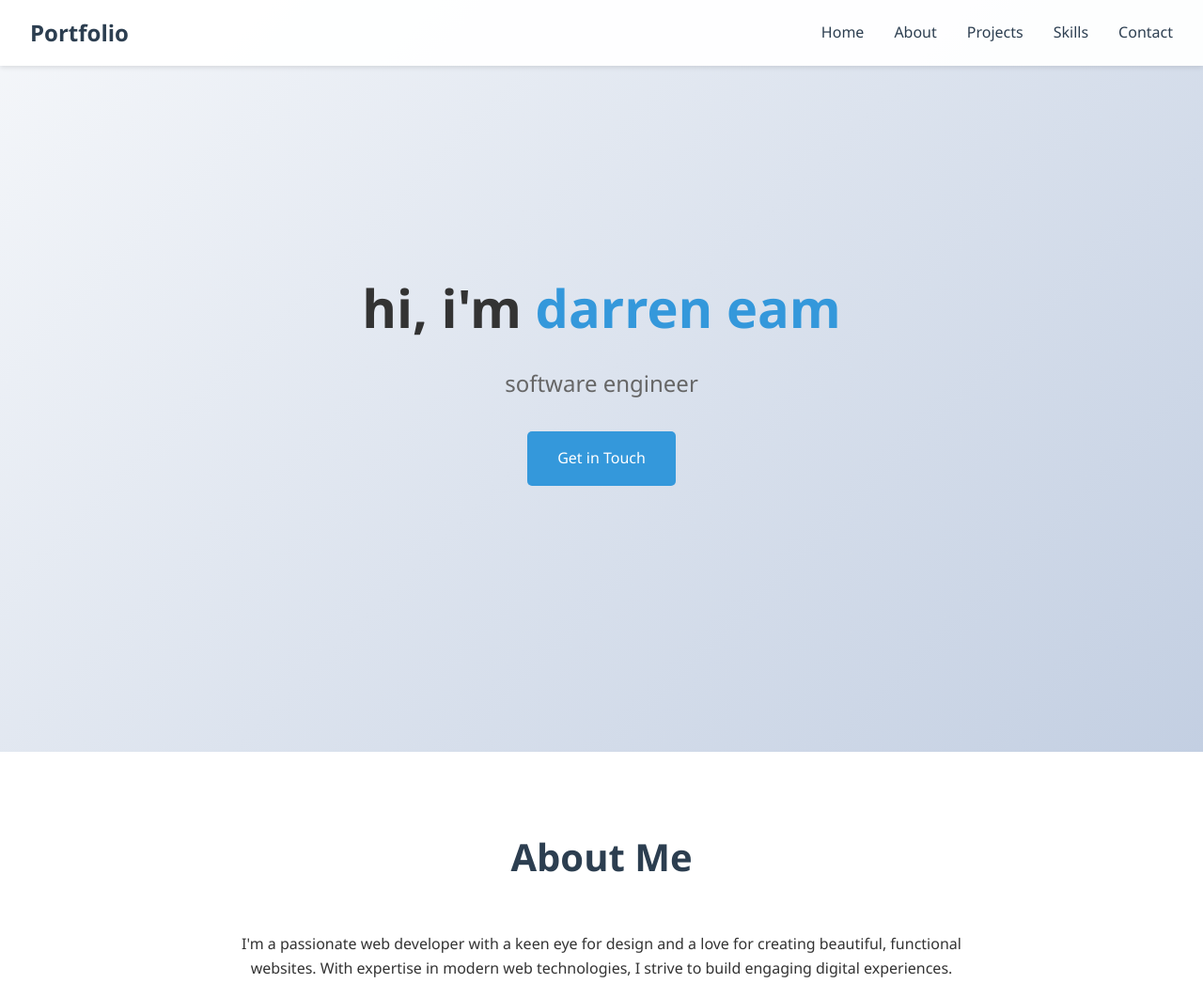
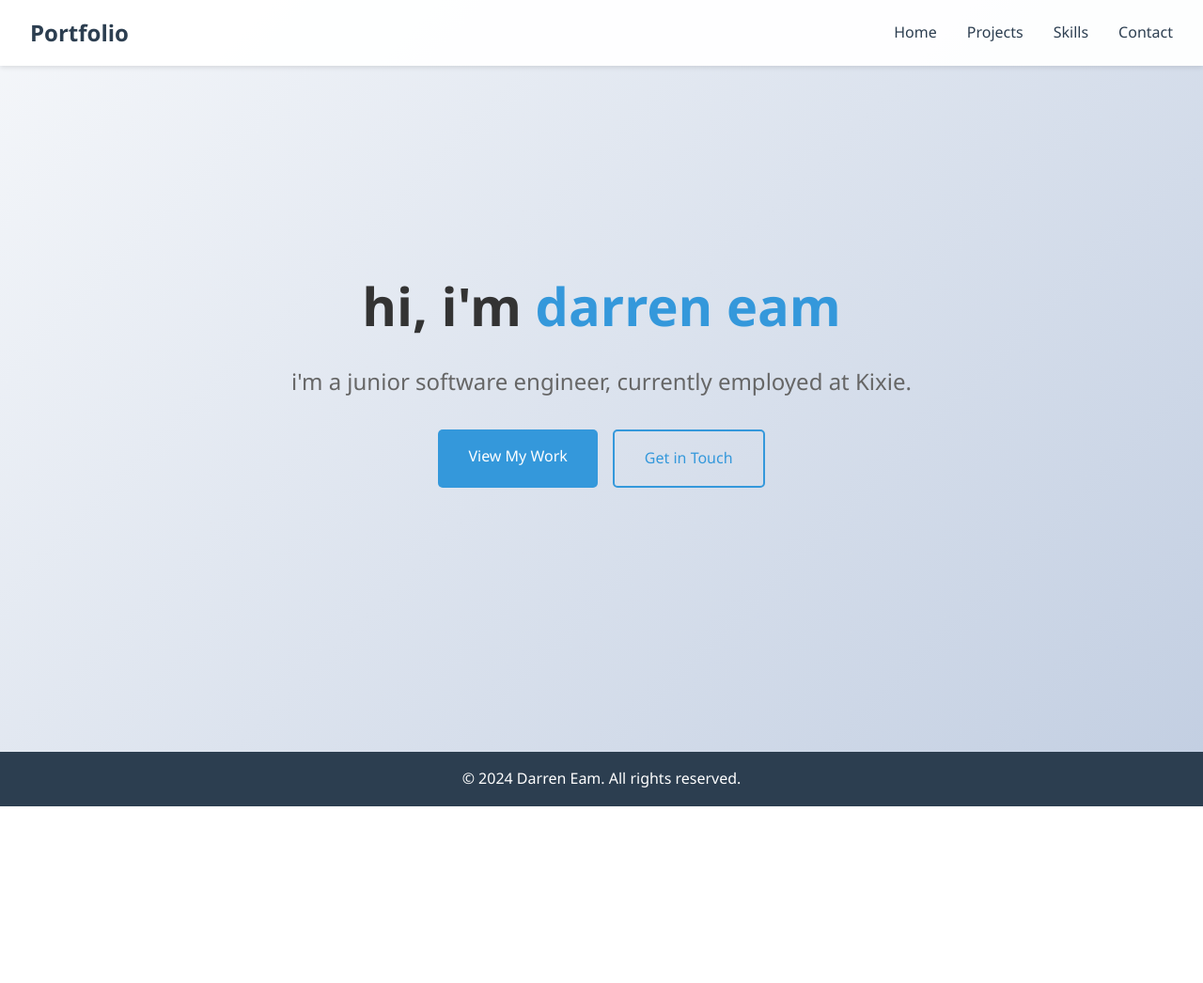
Before and after one commit to deam65/personal-website, a website: page index.html in a window 1280 px wide. Shown: the top 1046 px of the page at 94% size. After the commit the page ends 858 px from the top, so only its background shows below. Drawn offline with Linux system fonts and the light colour scheme.

Commit message:
updated to use page routing

```diff
--- a/index.html
+++ b/index.html
@@ -3,117 +3,42 @@
 <head>
     <meta charset="UTF-8">
     <meta name="viewport" content="width=device-width, initial-scale=1.0">
-    <title>My Portfolio</title>
+    <title>Darren Eam - Portfolio</title>
     <link rel="stylesheet" href="styles.css">
     <link rel="stylesheet" href="https://cdnjs.cloudflare.com/ajax/libs/font-awesome/6.0.0/css/all.min.css">
 </head>
 <body>
+    <div id="app">
         <nav class="navbar">
             <div class="nav-brand">Portfolio</div>
             <ul class="nav-links">
-            <li><a href="#home">Home</a></li>
-            <li><a href="#about">About</a></li>
-            <li><a href="#projects">Projects</a></li>
-            <li><a href="#skills">Skills</a></li>
-            <li><a href="#contact">Contact</a></li>
+                <li><a href="/" data-link>Home</a></li>
+                <li><a href="/projects" data-link>Projects</a></li>
+                <li><a href="/skills" data-link>Skills</a></li>
+                <li><a href="/contact" data-link>Contact</a></li>
             </ul>
         </nav>
 
-    <section id="home" class="hero">
+        <section class="hero">
             <div class="hero-content">
                 <h1>hi, i'm <span class="highlight">darren eam</span></h1>
-            <p class="subtitle">software engineer</p>
-            <a href="#contact" class="cta-button">Get in Touch</a>
-        </div>
-    </section>
-
-    <section id="about" class="about">
-        <h2>About Me</h2>
-        <div class="about-content">
-            <div class="about-text">
-                <p>I'm a passionate web developer with a keen eye for design and a love for creating beautiful, functional websites. With expertise in modern web technologies, I strive to build engaging digital experiences.</p>
-            </div>
-        </div>
-    </section>
-
-    <section id="projects" class="projects">
-        <h2>My Projects</h2>
-        <div class="project-grid">
-            <div class="project-card">
-                <img src="https://via.placeholder.com/300x200" alt="Sluglife Website">
-                <h3>Sluglife Website</h3>
-                <p>An online storefront for Sluglife, built with Ruby on Rails. Features include product management, shopping cart functionality, and user authentication.</p>
-                <a href="https://github.com/deam65/Sluglife-Website" class="project-link">View Project</a>
-            </div>
-            <div class="project-card">
-                <img src="https://via.placeholder.com/300x200" alt="FiTrak Web">
-                <h3>FiTrak Web</h3>
-                <p>A Rails-based web application that connects fitness trainers with potential clients. Includes features for scheduling, payment processing, and client management.</p>
-                <a href="https://github.com/deam65/FiTrak-Web" class="project-link">View Project</a>
-            </div>
-            <div class="project-card">
-                <img src="https://via.placeholder.com/300x200" alt="Multithreaded HTTP Server">
-                <h3>Multithreaded HTTP Server</h3>
-                <p>A C-based multithreaded HTTP server with load balancing capabilities, developed for CSE-130: Principles of Computer System Design.</p>
-                <a href="https://github.com/deam65/Multithreaded-httpserver-loadbalancer" class="project-link">View Project</a>
-            </div>
-        </div>
-    </section>
-
-    <section id="skills" class="skills">
-        <h2>Skills</h2>
-        <div class="skills-grid">
-            <div class="skill-category">
-                <h3>Frontend</h3>
-                <ul>
-                    <li>HTML5</li>
-                    <li>CSS3</li>
-                    <li>JavaScript</li>
-                    <li>React</li>
-                </ul>
-            </div>
-            <div class="skill-category">
-                <h3>Backend</h3>
-                <ul>
-                    <li>Node.js</li>
-                    <li>Python</li>
-                    <li>SQL</li>
-                    <li>MongoDB</li>
-                </ul>
-            </div>
-            <div class="skill-category">
-                <h3>Tools</h3>
-                <ul>
-                    <li>Git</li>
-                    <li>VS Code</li>
-                    <li>Figma</li>
-                    <li>Docker</li>
-                </ul>
-            </div>
-        </div>
-    </section>
-
-    <section id="contact" class="contact">
-        <h2>Get in Touch</h2>
-        <div class="contact-content">
-            <form class="contact-form">
-                <input type="text" placeholder="Your Name" required>
-                <input type="email" placeholder="Your Email" required>
-                <textarea placeholder="Your Message" required></textarea>
-                <button type="submit" class="submit-button">Send Message</button>
-            </form>
-            <div class="social-links">
-                <a href="#"><i class="fab fa-github"></i></a>
-                <a href="#"><i class="fab fa-linkedin"></i></a>
-                <a href="#"><i class="fab fa-twitter"></i></a>
+                <p class="subtitle">i'm a junior software engineer, currently employed at Kixie.</p>
+                <div class="cta-buttons">
+                    <a href="/projects" data-link class="cta-button">View My Work</a>
+                    <a href="/contact" data-link class="cta-button secondary">Get in Touch</a>
                 </div>
             </div>
         </section>
 
         <footer>
-        <p>&copy; 2024 Your Name. All rights reserved.</p>
+            <p>&copy; 2024 Darren Eam. All rights reserved.</p>
+            <div class="social-links">
+                <a href="https://github.com/deam65"><i class="fab fa-github"></i></a>
+                <a href="https://www.linkedin.com/in/darren-eam/"><i class="fab fa-linkedin"></i></a>
+            </div>
         </footer>
+    </div>
 
-    <script src="script.js"></script>
+    <script src="router.js"></script>
 </body>
 </html>
--- /dev/null
+++ b/router.js
@@ -0,0 +1,62 @@
+class Router {
+    constructor(routes) {
+        this.routes = routes;
+        this.rootElement = document.getElementById('app');
+        this.init();
+    }
+
+    init() {
+        window.addEventListener('popstate', () => this.handleRoute());
+        document.addEventListener('click', (e) => {
+            if (e.target.matches('[data-link]')) {
+                e.preventDefault();
+                this.navigateTo(e.target.getAttribute('href'));
+            }
+        });
+        this.handleRoute();
+    }
+
+    async handleRoute() {
+        const path = window.location.pathname;
+        const route = this.routes[path] || this.routes['/'];
+
+        try {
+            const response = await fetch(route.template);
+            const html = await response.text();
+            this.rootElement.innerHTML = html;
+            if (route.script) {
+                const script = document.createElement('script');
+                script.src = route.script;
+                this.rootElement.appendChild(script);
+            }
+        } catch (error) {
+            console.error('Error loading route:', error);
+        }
+    }
+
+    navigateTo(path) {
+        window.history.pushState({}, '', path);
+        this.handleRoute();
+    }
+}
+
+const routes = {
+    '/': {
+        template: 'src/pages/home.html',
+        script: 'script.js'
+    },
+    '/projects': {
+        template: 'src/pages/projects.html',
+        script: 'script.js'
+    },
+    '/skills': {
+        template: 'src/pages/skills.html',
+        script: 'script.js'
+    },
+    '/contact': {
+        template: 'src/pages/contact.html',
+        script: 'script.js'
+    }
+};
+
+const router = new Router(routes);
--- /dev/null
+++ b/src/pages/home.html
@@ -0,0 +1,38 @@
+<!DOCTYPE html>
+<html lang="en">
+<head>
+    <meta charset="UTF-8">
+    <meta name="viewport" content="width=device-width, initial-scale=1.0">
+    <title>Darren Eam - Home</title>
+    <link rel="stylesheet" href="../../styles.css">
+    <link rel="stylesheet" href="https://cdnjs.cloudflare.com/ajax/libs/font-awesome/6.0.0/css/all.min.css">
+</head>
+<body>
+    <nav class="navbar">
+        <div class="nav-brand">Portfolio</div>
+        <ul class="nav-links">
+            <li><a href="home.html">Home</a></li>
+            <li><a href="projects.html">Projects</a></li>
+            <li><a href="skills.html">Skills</a></li>
+            <li><a href="contact.html">Contact</a></li>
+        </ul>
+    </nav>
+
+    <section class="hero">
+        <div class="hero-content">
+            <h1>hi, i'm <span class="highlight">darren eam</span></h1>
+            <p class="subtitle">i'm a junior software engineer, currently employed at Kixie.</p>
+            <div class="cta-buttons">
+                <a href="/projects" data-link class="cta-button">View My Work</a>
+                <a href="/contact" data-link class="cta-button secondary">Get in Touch</a>
+            </div>
+        </div>
+    </section>
+
+    <footer>
+        <p>&copy; 2024 Darren Eam. All rights reserved.</p>
+    </footer>
+
+    <script src="../../script.js"></script>
+</body>
+</html>
--- a/styles.css
+++ b/styles.css
@@ -9,6 +9,9 @@ body {
     font-family: 'Segoe UI', Tahoma, Geneva, Verdana, sans-serif;
     line-height: 1.6;
     color: #333;
+    min-height: 100vh;
+    display: flex;
+    flex-direction: column;
 }
 
 /* Navigation */
@@ -53,13 +56,19 @@ body {
 
 /* Hero Section */
 .hero {
-    height: 100vh;
+    min-height: 100vh;
     display: flex;
     align-items: center;
     justify-content: center;
     background: linear-gradient(135deg, #f5f7fa 0%, #c3cfe2 100%);
     text-align: center;
     padding: 0 2rem;
+    margin-top: 0;
+}
+
+.hero-content {
+    max-width: 800px;
+    margin: 0 auto;
 }
 
 .hero-content h1 {
@@ -77,6 +86,13 @@ body {
     color: #666;
 }
 
+.cta-buttons {
+    display: flex;
+    gap: 1rem;
+    justify-content: center;
+    flex-wrap: wrap;
+}
+
 .cta-button {
     display: inline-block;
     padding: 1rem 2rem;
@@ -84,16 +100,29 @@ body {
     color: white;
     text-decoration: none;
     border-radius: 5px;
-    transition: background-color 0.3s ease;
+    transition: all 0.3s ease;
+}
+
+.cta-button.secondary {
+    background-color: transparent;
+    color: #3498db;
+    border: 2px solid #3498db;
 }
 
 .cta-button:hover {
     background-color: #2980b9;
+    transform: translateY(-2px);
+}
+
+.cta-button.secondary:hover {
+    background-color: #3498db;
+    color: white;
 }
 
 /* Sections */
 section {
     padding: 5rem 2rem;
+    margin-top: 4rem;
 }
 
 section h2 {
@@ -101,13 +130,6 @@ section h2 {
     margin-bottom: 3rem;
     font-size: 2.5rem;
     color: #2c3e50;
-}
-
-/* About Section */
-.about-content {
-    max-width: 800px;
-    margin: 0 auto;
-    text-align: center;
 }
 
 /* Projects Section */
@@ -251,10 +273,11 @@ section h2 {
 
 /* Footer */
 footer {
-    text-align: center;
-    padding: 2rem;
     background-color: #2c3e50;
     color: white;
+    text-align: center;
+    padding: 1rem;
+    margin-top: auto;
 }
 
 /* Responsive Design */
@@ -270,4 +293,19 @@ footer {
     .subtitle {
         font-size: 1.2rem;
     }
+
+    .cta-buttons {
+        flex-direction: column;
+        align-items: center;
+    }
+
+    .cta-button {
+        width: 100%;
+        max-width: 300px;
+        text-align: center;
+    }
+
+    section {
+        padding: 3rem 1rem;
+    }
 }
```
Also changed, not shown: package.json (added, +26 -0 lines), server.js (added, +16 -0 lines), src/pages/contact.html (added, +43 -0 lines), src/pages/projects.html (added, +51 -0 lines), src/pages/skills.html (added, +60 -0 lines), 2 other files. Lines whose indentation alone changed are shown as unchanged.
